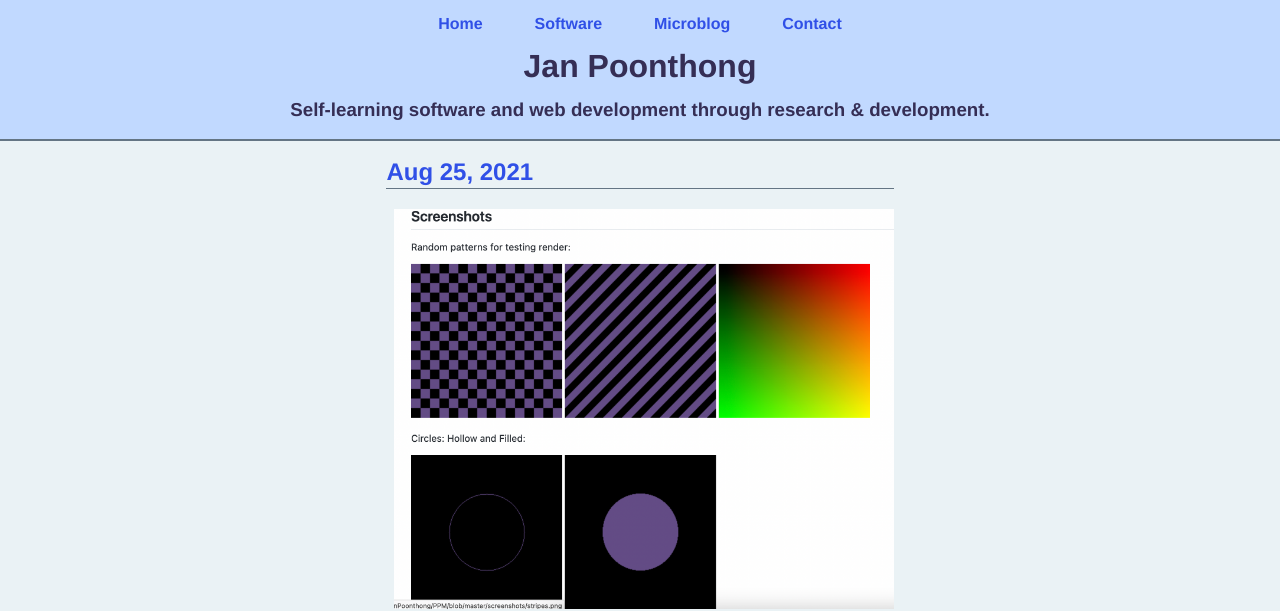
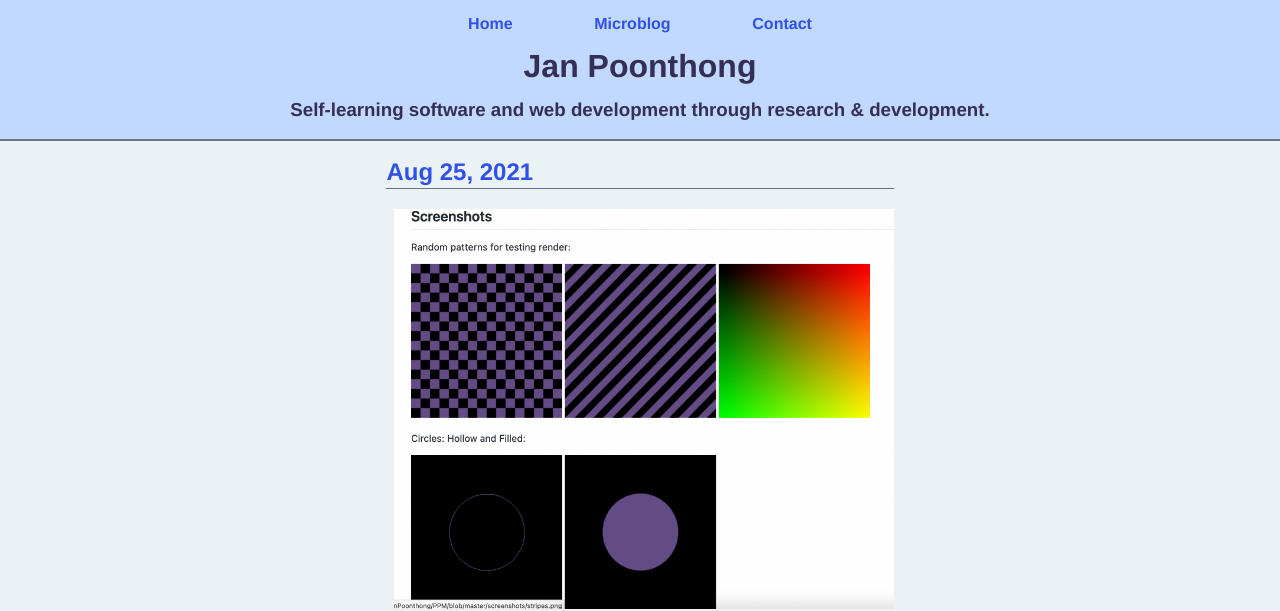
Before and after one commit to JanPoonthong/D_CODE_portfolio, a plain HTML site: page microblog.html in a window 1280 px wide. Shown: the top 611 px of the page. Drawn offline with Linux system fonts and the light colour scheme.

Commit message:
Remove software page

```diff
--- a/microblog.html
+++ b/microblog.html
@@ -20,7 +20,6 @@
     <!-- Nav bar-->
     <div id="navbar">
       <a href="index.html" class="navbar-item">Home</a>
-      <a href="software.html" class="navbar-item">Software</a>
       <a href="microblog.html" class="navbar-item">Microblog</a>
       <a href="contact.html" class="navbar-item">Contact</a>
     </div>
```
Also changed, not shown: index.html (+5 -2 lines).
